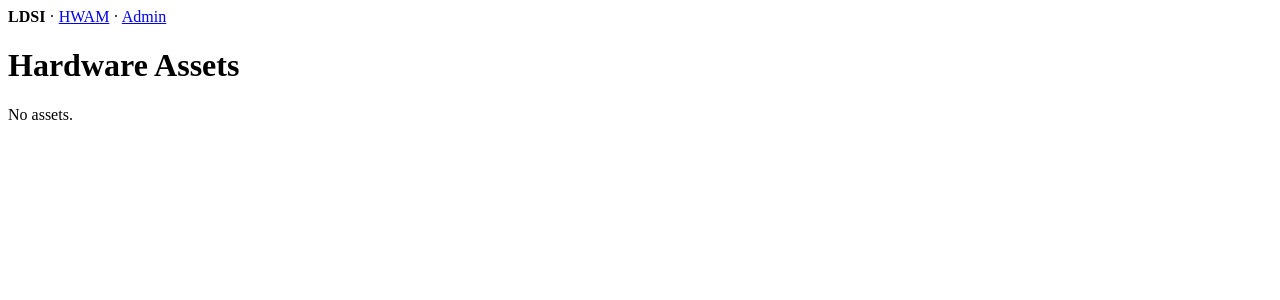
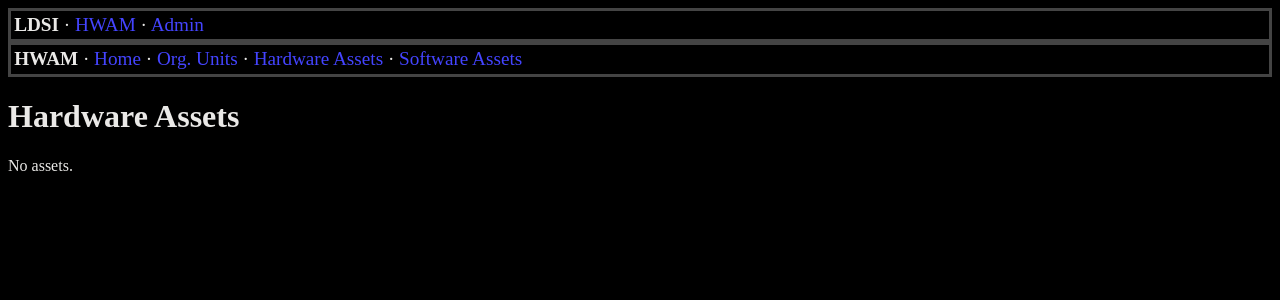
Before and after one commit to dogoncouch/LogESP, a Django app: page /hwam/hw/ in a window 1280 px wide. Shown: the top 300 px of the page. Run offline with Django 3.2, Linux system fonts and the light colour scheme; data that the repository does not hold is empty.

Commit message:
Update nav bars

```diff
--- a/hwam/templates/hwam/hw_detail.html
+++ b/hwam/templates/hwam/hw_detail.html
@@ -1,4 +1,4 @@
-{% include "base.html" %}
+{% include "hwam/base.html" %}
 
 <h1>{{ hw.asset_name }} (Hardware Asset)</h1>
 <p>{{ hw.asset_desc }}</p>
--- a/hwam/templates/hwam/hw_index.html
+++ b/hwam/templates/hwam/hw_index.html
@@ -1,4 +1,4 @@
-{% include "base.html" %}
+{% include "hwam/base.html" %}
 
 <h1>Hardware Assets</h1>
 
--- a/hwam/templates/hwam/navigation.html
+++ b/hwam/templates/hwam/navigation.html
@@ -3,13 +3,15 @@
     <div class="navbar">
         <div class="navbar-side-navbar-left"></div>
         <div class="navbar-content">
-            <a href="{% url 'hwam:index' %}">HWAM Home</a>
+            <b>HWAM</b>
             &middot
-            <a href="{% url 'hwam:ou_index' %}">Org. Units</a>
+            <a class="static" href="{% url 'hwam:index' %}">Home</a>
             &middot
-            <a href="{% url 'hwam:hw_index' %}">Hardware Assets</a>
+            <a class="static" href="{% url 'hwam:ou_index' %}">Org. Units</a>
             &middot
-            <a href="{% url 'hwam:sw_index' %}">Software Assets</a>
+            <a class="static" href="{% url 'hwam:hw_index' %}">Hardware Assets</a>
+            &middot
+            <a class="static" href="{% url 'hwam:sw_index' %}">Software Assets</a>
         </div>
         <div class="navbar-side-navbar-left"></div>
     </div>
--- a/hwam/templates/hwam/ou_detail.html
+++ b/hwam/templates/hwam/ou_detail.html
@@ -1,4 +1,4 @@
-{% include "base.html" %}
+{% include "hwam/base.html" %}
 
 <h1>{{ ou.unit_name }} (Organizational Unit)</h1>
 <p>{{ ou.unit_desc }}</p>
--- a/hwam/templates/hwam/sw_detail.html
+++ b/hwam/templates/hwam/sw_detail.html
@@ -1,4 +1,4 @@
-{% include "base.html" %}
+{% include "hwam/base.html" %}
 
 <h1>{{ sw.asset_name }} (Software Asset)</h1>
 <p>{{ sw.asset_desc }}</p>
--- a/hwam/templates/hwam/sw_index.html
+++ b/hwam/templates/hwam/sw_index.html
@@ -1,4 +1,4 @@
-{% include "base.html" %}
+{% include "hwam/base.html" %}
 
 <h1>Software Assets</h1>
 
--- a/ldsi/settings.py
+++ b/ldsi/settings.py
@@ -119,3 +119,4 @@ USE_TZ = True
 # https://docs.djangoproject.com/en/2.0/howto/static-files/
 
 STATIC_URL = '/static/'
+STATICFILES_DIRS = [os.path.join(BASE_DIR, "static")]
--- /dev/null
+++ b/static/style.css
@@ -0,0 +1,29 @@
+BODY {
+    background: #000000;
+    color: #EAE9E7;
+}
+
+DIV.navbar-content {
+    border: 3px solid;
+    border-color: #444444;
+    padding: 0.25%;
+    font-size: 1.2em;
+    float: top;
+}
+
+A.static:link, A.static:visited {
+    color: #4444FF;
+    text-decoration: none;
+}
+
+A.static:hover {
+    text-decoration: underline;
+}
+
+A:visited {
+    color: #995CDD;
+}
+
+UL {
+    list-style-position: outside;
+}
--- a/templates/base.html
+++ b/templates/base.html
@@ -1,2 +1,5 @@
+{% load static %}
+
+<link rel="stylesheet" type="text/css" href="{% static 'style.css' %}" />
 
 {% include "navigation.html" %}
--- a/templates/navigation.html
+++ b/templates/navigation.html
@@ -5,9 +5,9 @@
         <div class="navbar-content">
             <b>LDSI</b>
             &middot
-            <a href="{% url 'hwam:index' %}">HWAM</a>
+            <a class="static" href="{% url 'hwam:index' %}">HWAM</a>
             &middot
-            <a href="{% url 'admin:index' %}">Admin</a>
+            <a class="static" href="{% url 'admin:index' %}">Admin</a>
         </div>
         <div class="navbar-side-navbar-left"></div>
     </div>
```
